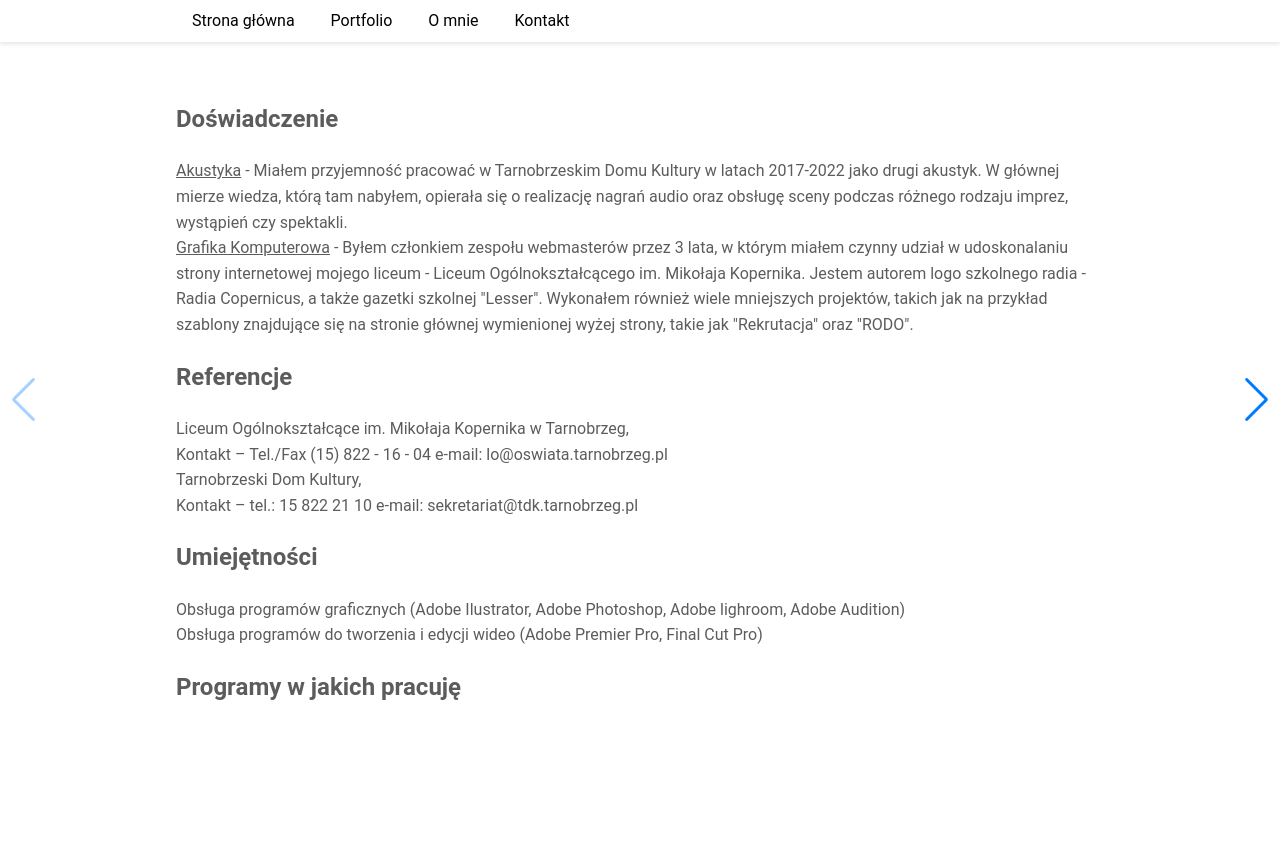
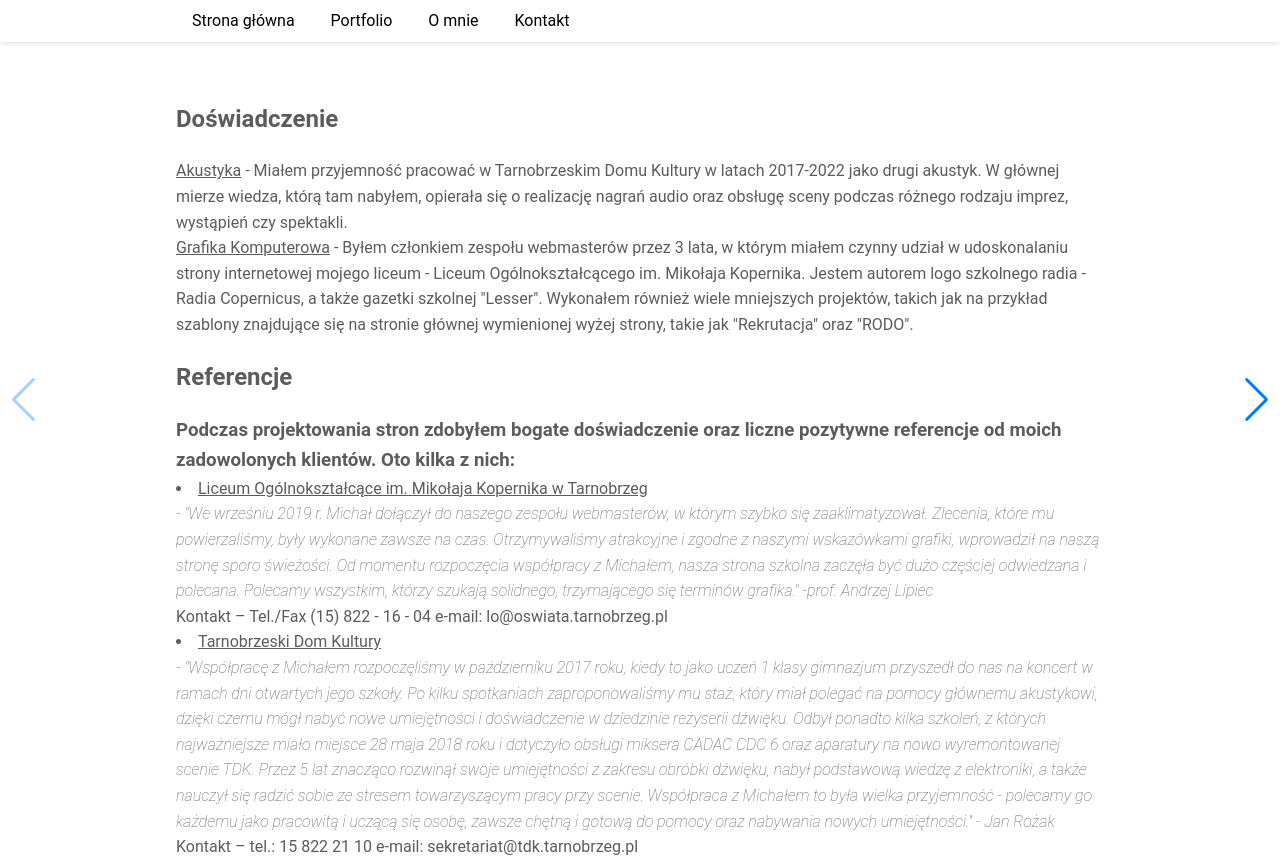
Before and after one commit to Mickalke/Portfolio-Graficzne-, a plain HTML site: page o_mnie.html in a window 1280 px wide. Shown: the top 863 px of the page. Drawn offline with nearby package versions, Linux system fonts and the light colour scheme.

Commit message:
Add files via upload

```diff
--- a/o_mnie.html
+++ b/o_mnie.html
@@ -31,9 +31,10 @@
                 <h2 class="o mnie">Doświadczenie</h1>
                 <P> <u>Akustyka</u> - Miałem przyjemność pracować w Tarnobrzeskim Domu Kultury w latach 2017-2022 jako drugi akustyk. W głównej mierze wiedza, którą tam nabyłem, opierała się o realizację nagrań audio oraz obsługę sceny podczas różnego rodzaju imprez, wystąpień czy spektakli.</P> <p><u>Grafika Komputerowa</u> - Byłem członkiem zespołu webmasterów przez 3 lata, w którym miałem czynny udział w udoskonalaniu strony internetowej mojego liceum - Liceum Ogólnokształcącego im. Mikołaja Kopernika. Jestem autorem logo szkolnego radia - Radia Copernicus, a także gazetki szkolnej "Lesser". Wykonałem również wiele mniejszych projektów, takich jak na przykład szablony znajdujące się na stronie głównej wymienionej wyżej strony, takie jak "Rekrutacja" oraz "RODO".</p>
                 <h2 class="o mnie">Referencje</h2>
-                <p><a href="https://www.lo.tarnobrzeg.pl/" target="_blank">Liceum Ogólnokształcące im. Mikołaja Kopernika w Tarnobrzeg</a>,
+                <h3>Podczas projektowania stron zdobyłem bogate doświadczenie oraz liczne pozytywne referencje od moich zadowolonych klientów. Oto kilka z nich:</h3>
+                <p><a href="https://www.lo.tarnobrzeg.pl/" target="_blank"><li><u>Liceum Ogólnokształcące im. Mikołaja Kopernika w Tarnobrzeg</u></li></a><i style="font-weight: lighter;"> - "We wrześniu 2019 r. Michał dołączył do naszego zespołu webmasterów, w którym szybko się zaaklimatyzował. Zlecenia, które mu powierzaliśmy, były wykonane zawsze na czas. Otrzymywaliśmy atrakcyjne i zgodne z naszymi wskazówkami grafiki, wprowadził na naszą stronę sporo świeżości. Od momentu rozpoczęcia współpracy z Michałem, nasza strona szkolna zaczęła być dużo częściej odwiedzana i polecana. Polecamy wszystkim, którzy szukają solidnego, trzymającego się terminów grafika." -prof. Andrzej Lipiec</i>
                 <p>Kontakt – Tel./Fax (15) 822 - 16 - 04 e-mail: lo@oswiata.tarnobrzeg.pl</p></p>
-                <p><a href="https://www.lo.tarnobrzeg.pl/" target="_blank">Tarnobrzeski Dom Kultury</a>, <p> Kontakt – tel.: 15 822 21 10 e-mail: sekretariat@tdk.tarnobrzeg.pl</p>
+                <p><a href="https://tdk.tarnobrzeg.pl/wp/" target="_blank"><li><u>Tarnobrzeski Dom Kultury</u></li></a><i style="font-weight: lighter;"> - "Współpracę z Michałem rozpoczęliśmy w październiku 2017 roku, kiedy to jako uczeń 1 klasy gimnazjum przyszedł do nas na koncert w ramach dni otwartych jego szkoły. Po kilku spotkaniach zaproponowaliśmy mu staż, który miał polegać na pomocy głównemu akustykowi, dzięki czemu mógł nabyć nowe umiejętności i doświadczenie w dziedzinie reżyserii dźwięku. Odbył ponadto kilka szkoleń, z których najważniejsze miało miejsce 28 maja 2018 roku i dotyczyło obsługi miksera CADAC CDC 6 oraz aparatury na nowo wyremontowanej scenie TDK. Przez 5 lat znacząco rozwinął swoje umiejętności z zakresu obróbki dźwięku, nabył podstawową wiedzę z elektroniki, a także nauczył się radzić sobie ze stresem towarzyszącym pracy przy scenie. Współpraca z Michałem to była wielka przyjemność - polecamy go każdemu jako pracowitą i uczącą się osobę, zawsze chętną i gotową do pomocy oraz nabywania nowych umiejętności." - Jan Rożak</i><p> Kontakt – tel.: 15 822 21 10 e-mail: sekretariat@tdk.tarnobrzeg.pl</p>
                 <h2 class="o mnie">Umiejętności</h2>
                 <p>Obsługa programów graficznych (Adobe Ilustrator, Adobe Photoshop, Adobe lighroom, Adobe Audition)</p>
                 <p>Obsługa programów do tworzenia i edycji wideo (Adobe Premier Pro, Final Cut Pro)</p>
```
